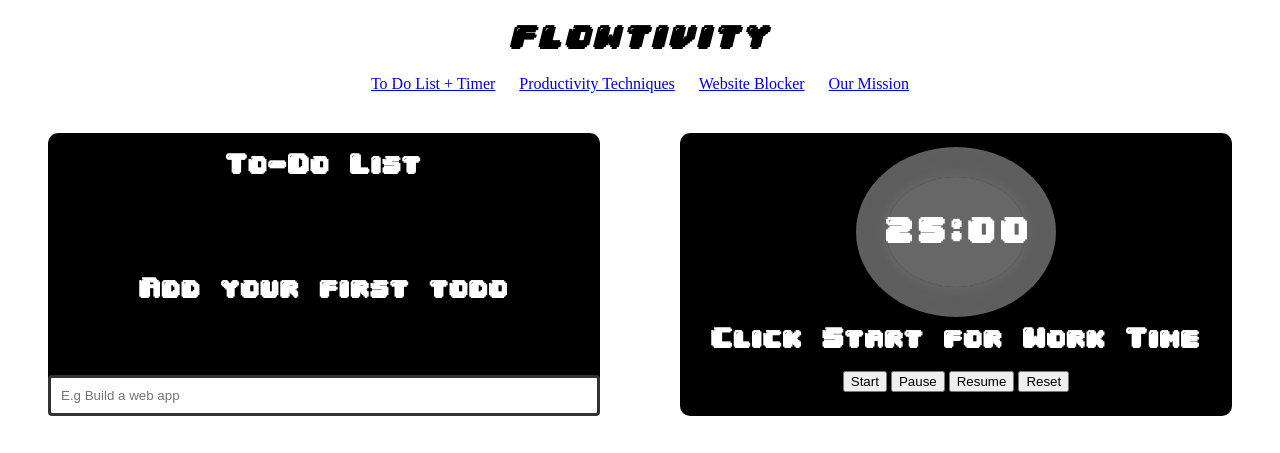
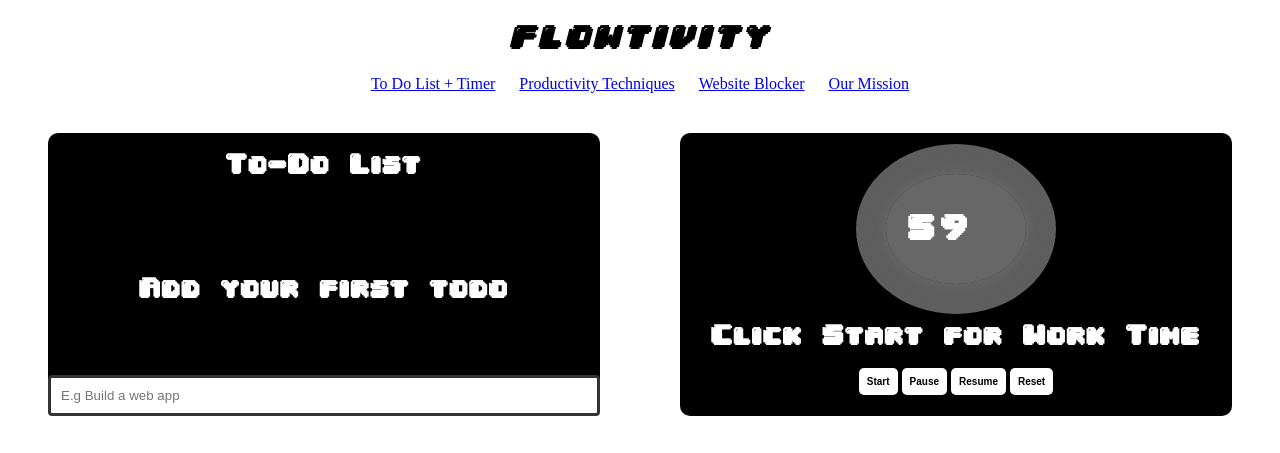
Before and after one commit to victoria-owusu/flowtivity-main, a plain HTML site: page flowtivity-main/index.html in a window 1280 px wide. Both pictures are taken after a click on the button "Start". Drawn offline with Linux system fonts and the light colour scheme.

Commit message:
update timer

```diff
--- a/flowtivity-main/fiddle.js
+++ b/flowtivity-main/fiddle.js
@@ -132,4 +132,45 @@ document.addEventListener('DOMContentLoaded', () => {
 });
 
 
+
+// TIMER CODE
+const timer = document.querySelector(".timer");
+const title = document.querySelector(".t1mertitle");
+const startBtn = document.querySelector(".startBtn");
+const resumeBtn = document.querySelector(".resumeBtn");
+const pauseBtn = document.querySelector(".pauseBtn");
+const resetBtn = document.querySelector(".resetBtn");
+
+//variable for the timer. amount user works for
+const work_time = 1 * 60;
+const break_time = 5 * 60;
+let timerID = null;
+
+//function to count down
+const countDown = (time) => {
+  return () => {
+  timer.textContent = time;
+  time--;
+    if (time < 0){
+      stopTimer();
+    }
+  }
+
+}
+
+//function to start timer
+const startTimer = (startTime) => {
+  //lets user know the timer started
+  alert("Started Timer!");
+  if (timerID !== null){
+    stopTimer();
+  }
+  return setInterval(countDown(startTime), 1000);
+}
+
+//to start time when you click on event listener
+startBtn.addEventListener('click', ()=>{
+  timerID = startTimer(work_time);
 });
+
+});
--- a/flowtivity-main/index.html
+++ b/flowtivity-main/index.html
@@ -47,11 +47,11 @@
         <div class="timer">25:00</div>
             <h2 class="t1mertitle">Click Start for Work Time</h2>
             <div class="buttons">
-            <button class="StartBtn">Start</button>
-            <button class="PauseBtn">Pause</button>
-            <button class="ResumeBtn">Resume</button>
-            <button class="RestartBtn">Reset</button>
-            </div>
+            <button class="startBtn" style="--clr:#ffffff">Start</button>
+            <button class="pauseBtn" style="--clr:#ffffff">Pause</button>
+            <button class="resumeBtn" style="--clr:#ffffff">Resume</button>
+            <button class="resetBtn" style="--clr:#ffffff">Reset</button>
+        </div>
 
 
     </div>
--- a/flowtivity-main/style.css
+++ b/flowtivity-main/style.css
@@ -195,3 +195,18 @@ svg {
   display: grid;
   place-items: center;
 }
+
+.buttons button{
+  font-size: 10px;
+  font-weight: 700;
+  padding: 8px;
+  border-radius: 5px;
+  border: none;
+  cursor: pointer;
+  background-color: var(--clr);
+  transition: transform 0.4s ease-in-out;
+}
+
+.buttons button:hover {
+  transform: scale(1.1);
+}
```
